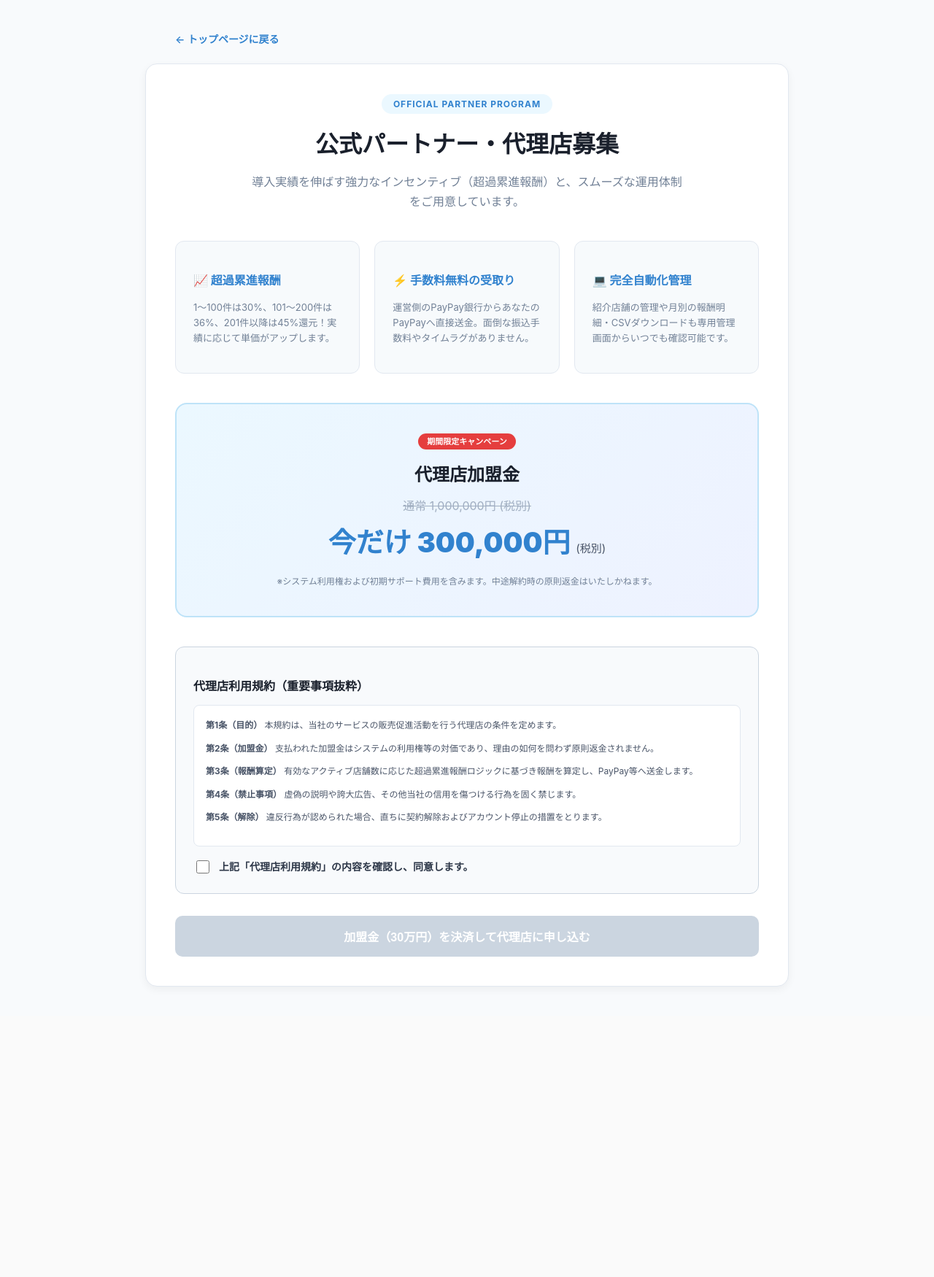
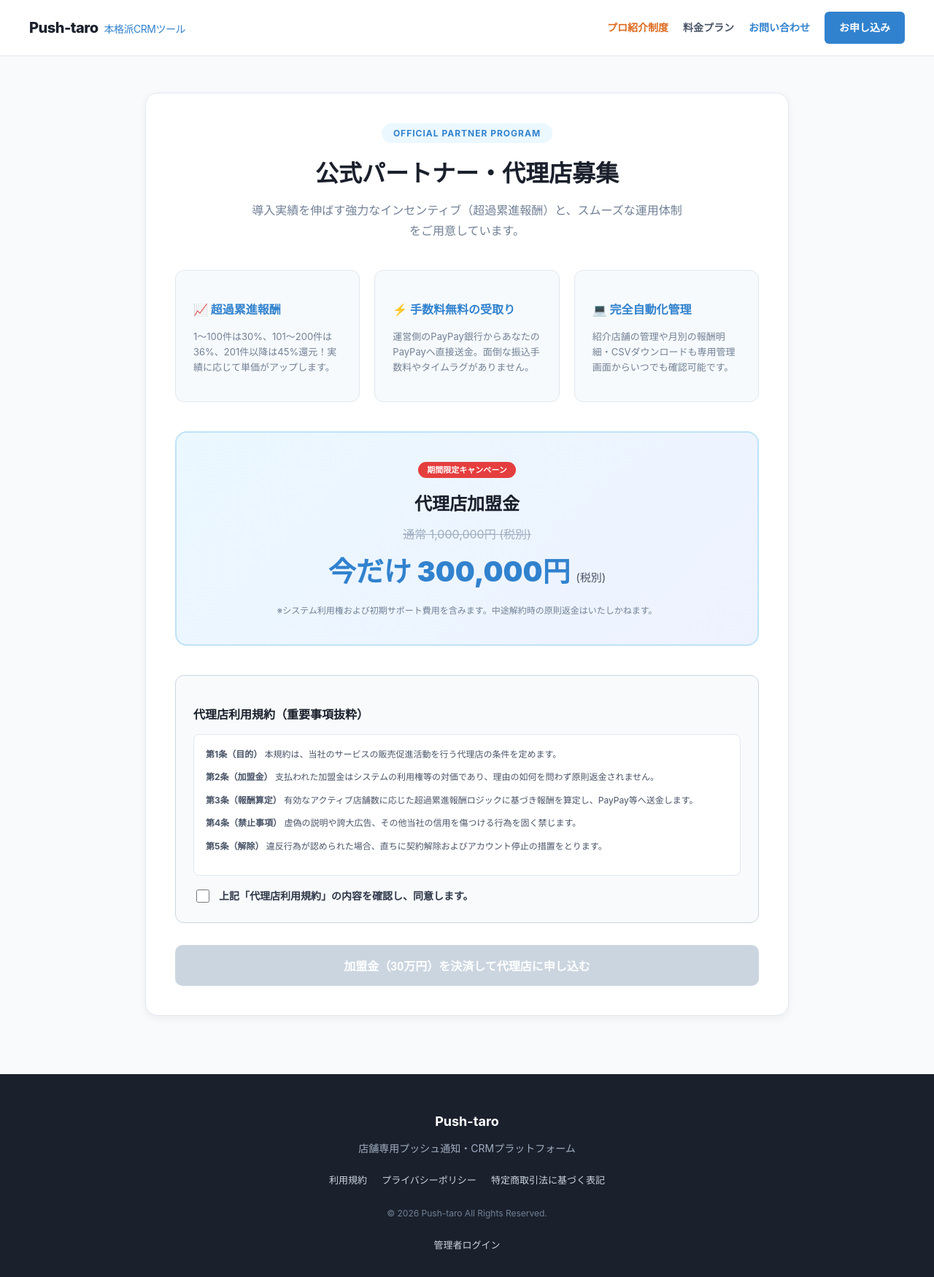
Before and after one commit to thellcishii-lang/push-taro, a Next.js app: page /agency in a window 1280 px wide. Shown: the top 1750 px of the page at 73% size. Before the commit the page ends 1392 px from the top, so only its background shows below. Built offline with nearby package versions, Linux system fonts and the light colour scheme.

Commit message:
Update page.tsx

```diff
--- a/app/agency/page.tsx
+++ b/app/agency/page.tsx
@@ -18,16 +18,33 @@ export default function AgencyPage() {
   };
 
   return (
-    <div style={{ fontFamily: '-apple-system, BlinkMacSystemFont, "Segoe UI", Roboto, "Helvetica Neue", Arial, sans-serif', color: '#2d3748', background: '#f8fafc', minHeight: '100vh', margin: 0, padding: '40px 20px', lineHeight: 1.7 }}>
+    <div style={{ fontFamily: '-apple-system, BlinkMacSystemFont, "Segoe UI", Roboto, "Helvetica Neue", Arial, sans-serif', color: '#2d3748', background: '#f8fafc', minHeight: '100vh', margin: 0, padding: 0, lineHeight: 1.7 }}>
 
-      {/* 戻るリンク */}
-      <div style={{ maxWidth: '800px', margin: '0 auto 20px auto' }}>
-        <Link href="/" style={{ color: '#3182ce', textDecoration: 'none', fontWeight: '600', fontSize: '14px' }}>
-          ← トップページに戻る
-        </Link>
-      </div>
+      {/* LP共通ヘッダー / ナビゲーション */}
+      <nav style={{ background: '#ffffff', borderBottom: '1px solid #e2e8f0', padding: '16px 40px', display: 'flex', justifyContent: 'space-between', alignItems: 'center', position: 'sticky', top: 0, zIndex: 100 }}>
+        <div style={{ fontSize: '20px', fontWeight: '800', color: '#1a202c', letterSpacing: '-0.5px' }}>
+          <Link href="/" style={{ color: '#1a202c', textDecoration: 'none' }}>
+            Push-taro<span style={{ color: '#3182ce', fontSize: '14px', marginLeft: '8px', fontWeight: 'normal' }}>本格派CRMツール</span>
+          </Link>
+        </div>
+        <div style={{ display: 'flex', gap: '20px', alignItems: 'center' }}>
+          <Link href="/#pro-referral" style={{ fontSize: '14px', fontWeight: '600', color: '#dd6b20', textDecoration: 'none' }}>
+            プロ紹介制度
+          </Link>
+          <Link href="/#pricing" style={{ fontSize: '14px', fontWeight: '600', color: '#4a5568', textDecoration: 'none' }}>
+            料金プラン
+          </Link>
+          <Link href="/#contact" style={{ fontSize: '14px', fontWeight: '600', color: '#3182ce', textDecoration: 'none' }}>
+            お問い合わせ
+          </Link>
+          <Link href="/signup" style={{ background: '#3182ce', color: '#fff', padding: '10px 20px', borderRadius: '6px', fontSize: '14px', fontWeight: '600', textDecoration: 'none' }}>
+            お申し込み
+          </Link>
+        </div>
+      </nav>
 
-      <main style={{ maxWidth: '800px', margin: '0 auto', background: '#ffffff', padding: '40px', borderRadius: '16px', boxShadow: '0 4px 12px rgba(0,0,0,0.05)', border: '1px solid #e2e8f0' }}>
+      {/* メインコンテンツ */}
+      <main style={{ maxWidth: '800px', margin: '50px auto', background: '#ffffff', padding: '40px', borderRadius: '16px', boxShadow: '0 4px 12px rgba(0,0,0,0.05)', border: '1px solid #e2e8f0' }}>
 
         {/* ヘッダー */}
         <div style={{ textAlign: 'center', marginBottom: '40px' }}>
@@ -42,9 +59,9 @@ export default function AgencyPage() {
           </p>
         </div>
 
-        {/* 特徴・仕組みグリッド */}
+        {/* 特徴・仕組みグリッド（タイポ修正済み） */}
         <div style={{ display: 'grid', gridTemplateColumns: 'repeat(auto-fit, minmax(220px, 1fr))', gap: '20px', marginBottom: '40px' }}>
-          <div style={{ background: '#f7fafc', p: '24px', padding: '24px', borderRadius: '12px', border: '1px solid #e2e8f0' }}>
+          <div style={{ background: '#f7fafc', padding: '24px', borderRadius: '12px', border: '1px solid #e2e8f0' }}>
             <h3 style={{ fontSize: '16px', fontWeight: '700', color: '#3182ce', marginBottom: '8px' }}>📈 超過累進報酬</h3>
             <p style={{ fontSize: '13px', color: '#718096', lineHeight: '1.6' }}>
               1〜100件は30%、101〜200件は36%、201件以降は45%還元！実績に応じて単価がアップします。
@@ -129,6 +146,26 @@ export default function AgencyPage() {
         </div>
 
       </main>
+
+      {/* LP共通フッター */}
+      <footer style={{ background: '#1a202c', color: '#a0aec0', padding: '50px 20px', textAlign: 'center', fontSize: '14px', marginTop: '80px' }}>
+        <p style={{ margin: '0 0 10px 0', color: '#fff', fontWeight: '700', fontSize: '18px' }}>Push-taro</p>
+        <p style={{ margin: '0 0 20px 0' }}>店舗専用プッシュ通知・CRMプラットフォーム</p>
+
+        <div style={{ display: 'flex', justifyContent: 'center', gap: '20px', marginBottom: '25px', flexWrap: 'wrap' }}>
+          <Link href="/terms" style={{ color: '#cbd5e0', textDecoration: 'none', fontSize: '13px' }}>利用規約</Link>
+          <Link href="/privacy" style={{ color: '#cbd5e0', textDecoration: 'none', fontSize: '13px' }}>プライバシーポリシー</Link>
+          <Link href="/tokusho" style={{ color: '#cbd5e0', textDecoration: 'none', fontSize: '13px' }}>特定商取引法に基づく表記</Link>
+        </div>
+
+        <p style={{ margin: 0, fontSize: '12px', color: '#718096' }}>© 2026 Push-taro All Rights Reserved.</p>
+        <div style={{ marginTop: '20px' }}>
+          <Link href="/admin" style={{ color: '#cbd5e0', textDecoration: 'none', fontSize: '13px' }}>
+            管理者ログイン
+          </Link>
+        </div>
+      </footer>
+
     </div>
   );
 }
```
